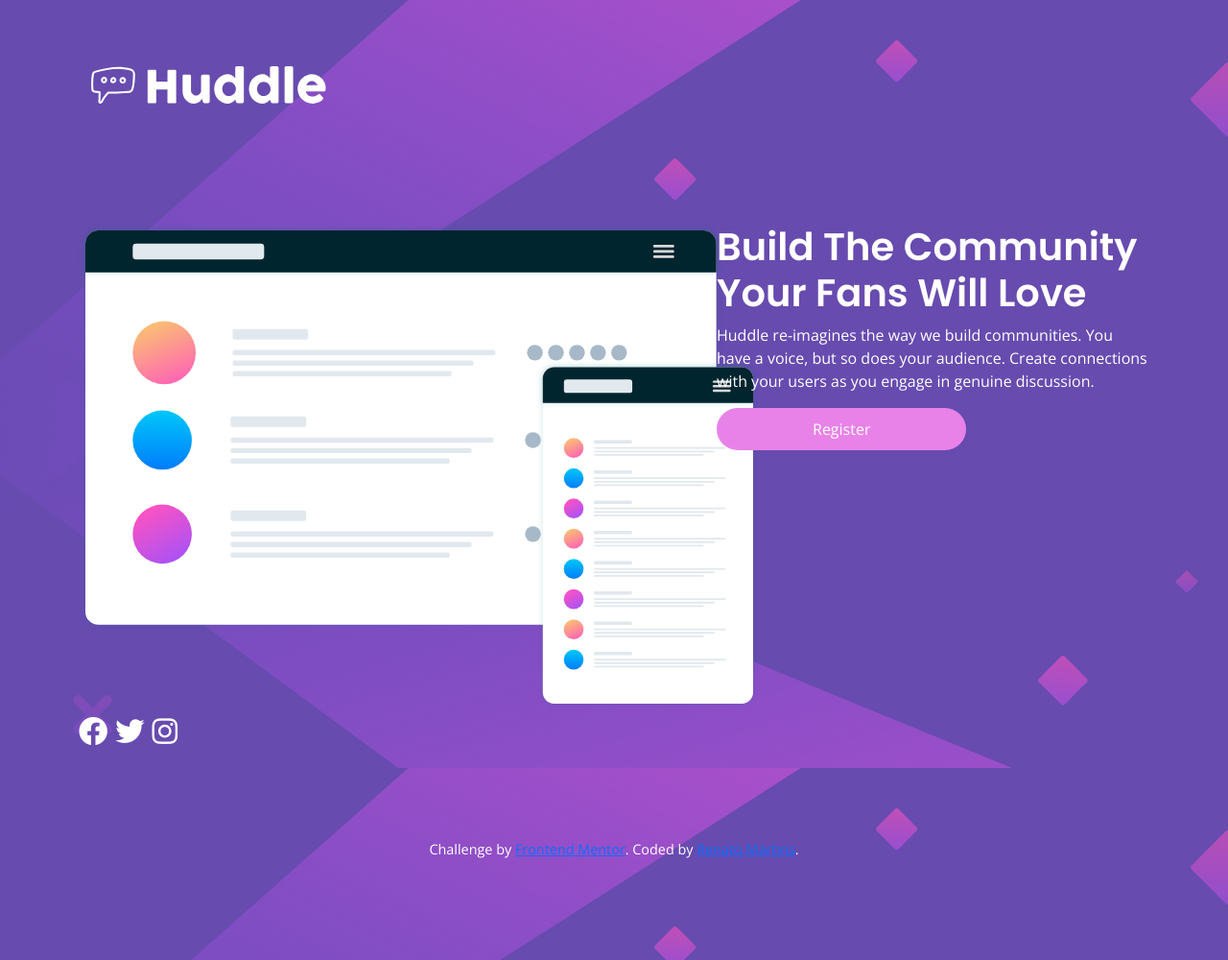
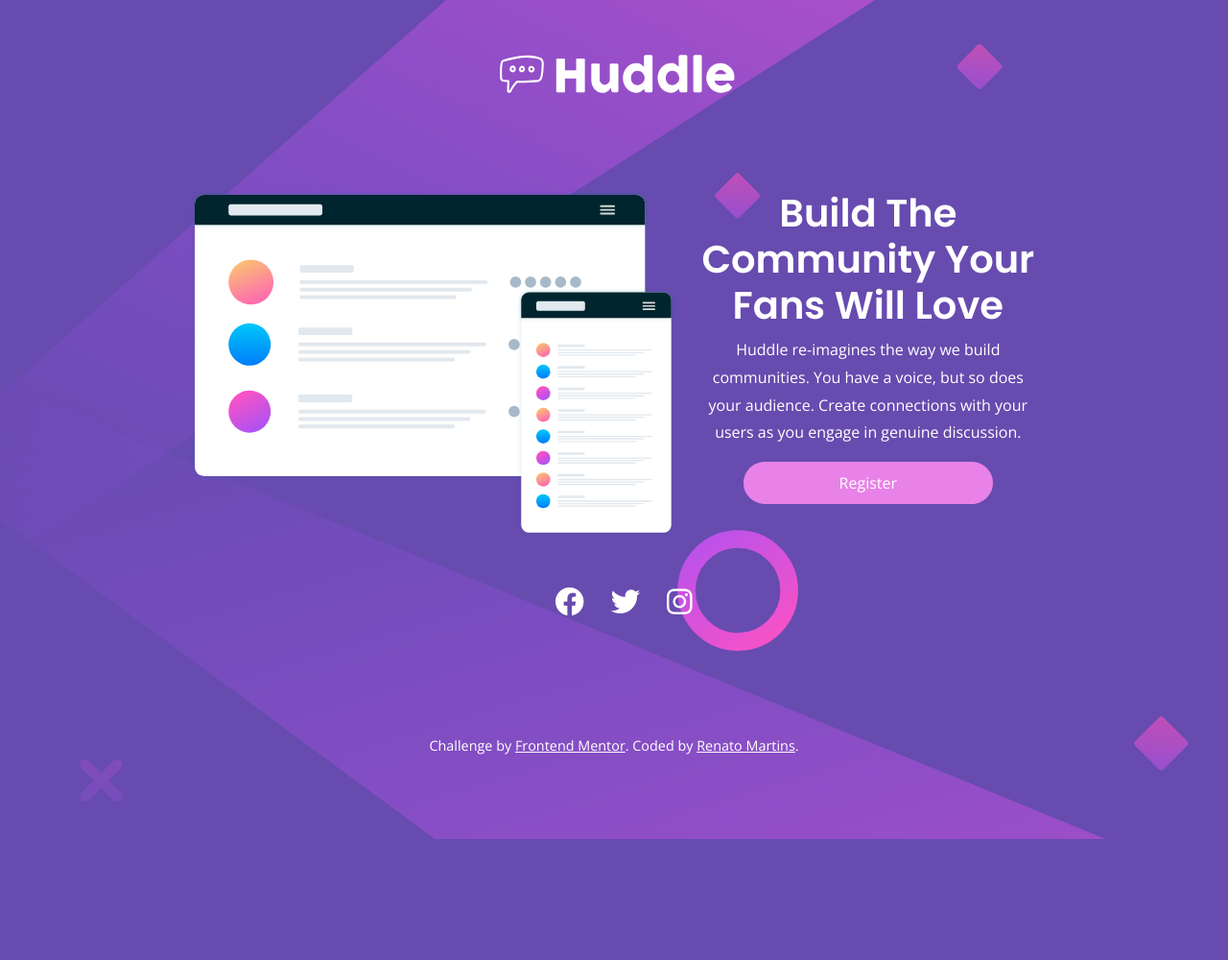
Before and after one commit to guimar86/fm-huddle-landing, a plain HTML site: page index.html in a window 1280 px wide. Shown: the whole page at 96% size. After the commit the page ends 874 px from the top, so only its background shows below. Drawn offline with nearby package versions, Linux system fonts and the light colour scheme.

Commit message:
First draft

```diff
--- a/css/styles.css
+++ b/css/styles.css
@@ -1,6 +1,7 @@
 body {
 
     background-image: url("../images/bg-desktop.svg");
+    background-size: cover;
     background-color: hsl(257, 40%, 49%);
     color: #FFF;
     font-family: 'Open Sans', sans-serif;
@@ -14,9 +15,25 @@
 
 }
 
+a,
+a:link {
+    color: #FFF;
+}
+
+a:hover {
+
+    background-color: hsl(257, 40%, 49%);
+    color: hsl(300, 69%, 71%);
+}
+
 .header {
 
     padding: 5% 0 10% 0;
+}
+
+.main-text {
+
+    line-height: 1.8;
 }
 
 .attribution {
@@ -45,4 +62,45 @@
 
     font-size: 1.9rem;
     float: right;
+    text-align: right;
 }
+
+.contact-icons a {
+
+    margin-left: 20px;
+}
+
+@media (max-width:1397px) {
+
+    body {
+
+        text-align: center;
+
+    }
+
+    .contact-icons {
+
+        text-align: center;
+        padding: 5% 0;
+    }
+
+    .mockup-img {
+
+        max-width: 100%;
+        height: auto;
+    }
+
+    .container {
+
+        padding: 0 10%;
+    }
+
+}
+
+@media(max-width:375px) {
+
+    body {
+        background-image: url("../images/bg-mobile.svg");
+    }
+
+}
--- a/index.html
+++ b/index.html
@@ -6,7 +6,7 @@
   <meta name="viewport" content="width=device-width, initial-scale=1.0">
   <!-- displays site properly based on user's device -->
 
-  <link rel="icon" type="image/png" sizes="32x32" href="./images/favicon-32x32.png">
+  <link rel="icon" type="image/png" sizes="32x32" href="images/favicon-32x32.png">
   <!-- CSS only -->
   <link href="https://cdn.jsdelivr.net/npm/bootstrap@5.2.2/dist/css/bootstrap.min.css" rel="stylesheet"
     integrity="sha384-Zenh87qX5JnK2Jl0vWa8Ck2rdkQ2Bzep5IDxbcnCeuOxjzrPF/et3URy9Bv1WTRi" crossorigin="anonymous">
@@ -32,12 +32,13 @@
     </div>
     <div class="row">
       <div class="col-lg-7">
-        <img src="images/illustration-mockups.svg" alt="mockups">
+        <img class="mockup-img" src="images/illustration-mockups.svg" alt="mockups">
       </div>
       <div class="col-lg-5">
         <h1>Build The Community Your Fans Will Love</h1>
 
-        <p>Huddle re-imagines the way we build communities. You have a voice, but so does your audience.
+        <p class="main-text">Huddle re-imagines the way we build communities. You have a voice, but so does your
+          audience.
           Create connections with your users as you engage in genuine discussion.</p>
 
         <a class="btn btn-primary btn-rounded">Register</a>
@@ -45,11 +46,9 @@
     </div>
     <div class="row">
       <div class="col-lg-12 contact-icons">
-        <span><i class="fa-brands fa-facebook"></i></span>
-        <span>
-          <i class="fa-brands fa-twitter"></i>
-        </span>
-        <span><i class="fa-brands fa-instagram"></i></span>
+        <a href="#"><i class="fa-brands fa-facebook"></i></a>
+        <a href="#"><i class="fa-brands fa-twitter"></i></a>
+        <a href="#"><i class="fa-brands fa-instagram"></i></a>
       </div>
     </div>
     <div class="row">
```
Also changed, not shown: images/active-states.jpg (added), 1 other file.
